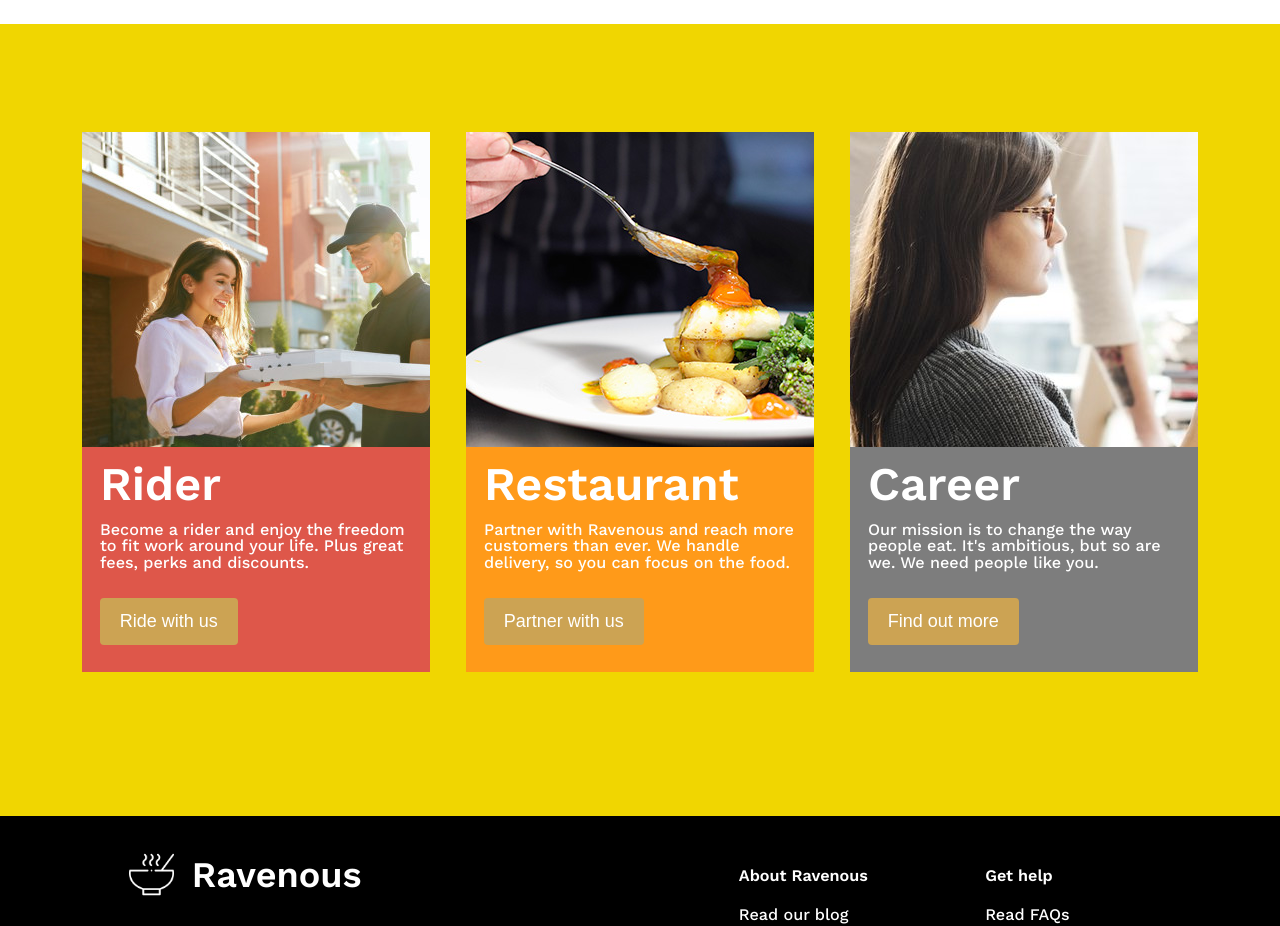
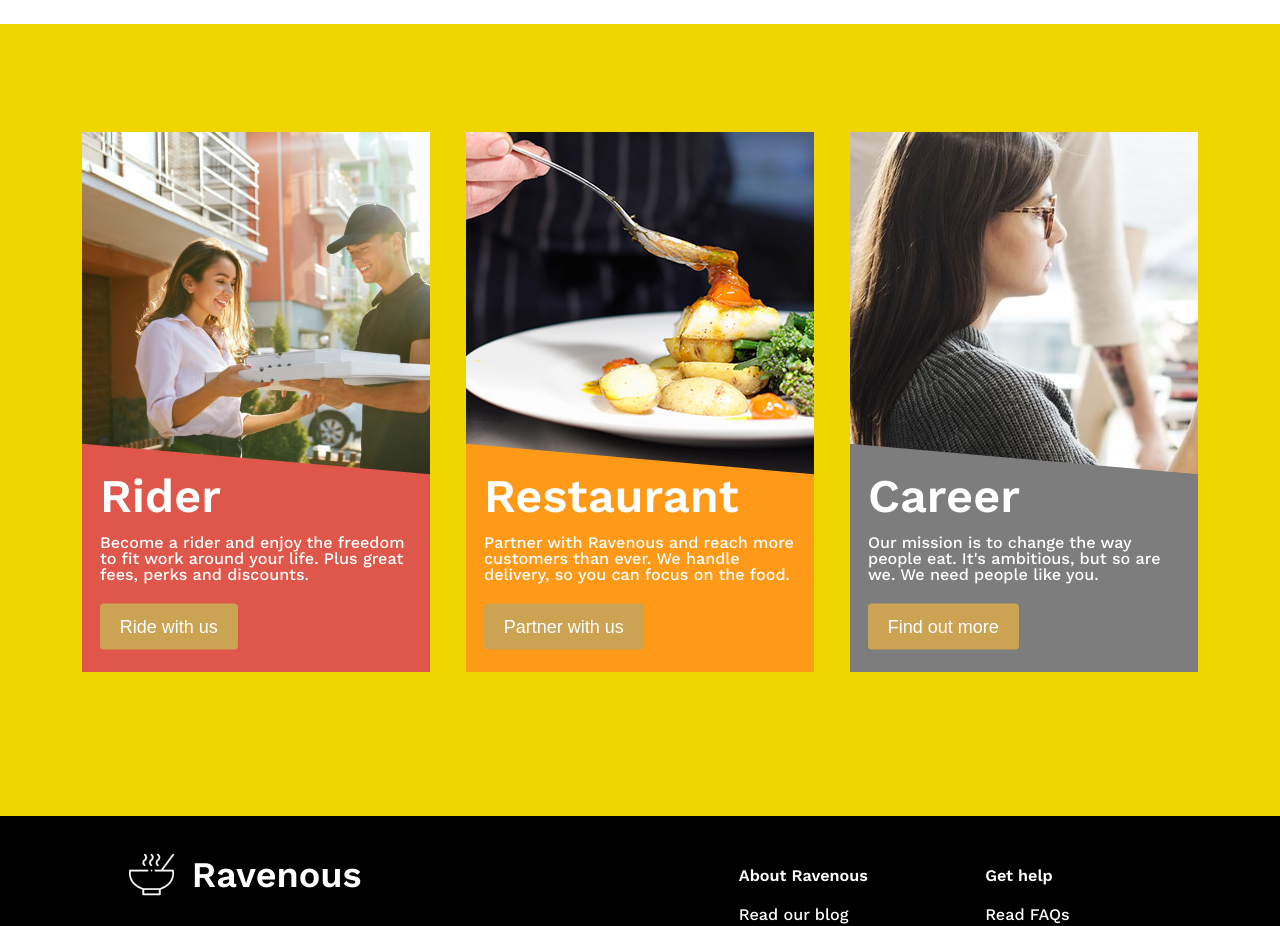
Before and after one commit to ProgrammableEric/ravenousMenu, a React (Create React App) app: page / in a window 1280 px wide. Shown: the part 1600-2526 px from the top of the page. Built offline with nearby package versions, Linux system fonts and the light colour scheme.

Commit message:
skew lowerbody list content

```diff
--- a/src/components/LowerBody/LowerBody.scss
+++ b/src/components/LowerBody/LowerBody.scss
@@ -27,6 +27,7 @@
     padding: 0 1rem;
     vertical-align: top;
     transition: all .5s ease 0s;
+    overflow: hidden;
 }
 
 .LowerBodyList {
@@ -49,10 +50,11 @@
 }
 
 .LBListContent {
-    height: 12.5rem;
+    transform: (skew(0deg, 5deg));
+    height: 13rem;
     position: absolute;
     width: 100%;
-    bottom: 0;
+    bottom: -1.2rem;
     overflow: hidden;
 }
 
@@ -74,6 +76,7 @@
     font-weight: 600;
     color: white;
     text-align: left;
+    transform: skew(0deg, -5deg);
 }
 
 .LBListDescription{
@@ -82,11 +85,16 @@
     font-weight: 400;
     color: white;
     text-align: left;
+    transform: skew(0deg, -5deg);
 }
 
 .ButtonWrapper {
     width: 100%;
     text-align: left;
+    transform: skew(0deg, -5deg);
+    position: absolute;
+    left: 1rem;
+    bottom: 2.5rem;
 }
 
 .LBListContent button {
@@ -98,9 +106,6 @@
     border-radius: 4px;
     border: none;
     font-weight: 500;
-    position: absolute;
-    left: 1rem;
-    bottom: 1.5rem;
 }
 
 .LBListContent button:hover {
--- a/src/components/UpperBody/UpperBody.css
+++ b/src/components/UpperBody/UpperBody.css
@@ -68,10 +68,12 @@
 
 .ListItem-img .grayCover:hover {
     background-color: gray;
+    opacity: 65%;
     filter:alpha(opacity=65);       /* IE */
     -moz-opacity:0.65;              /* 老版Mozilla */
     -khtml-opacity:0.65;              /* 老版Safari */
-    opacity: 65%;
+    -webkit-opacity: 0.65;
+    /* filter: progid:DXImageTransform.Microsoft.Alpha(style = 0, opacity = 50); //IE4-IE9都支持滤镜写法progid:DXImageTransform.Microsoft.Alpha(Opacity=xx) */
     transition: all 0.3s ease;
 }
 
```
